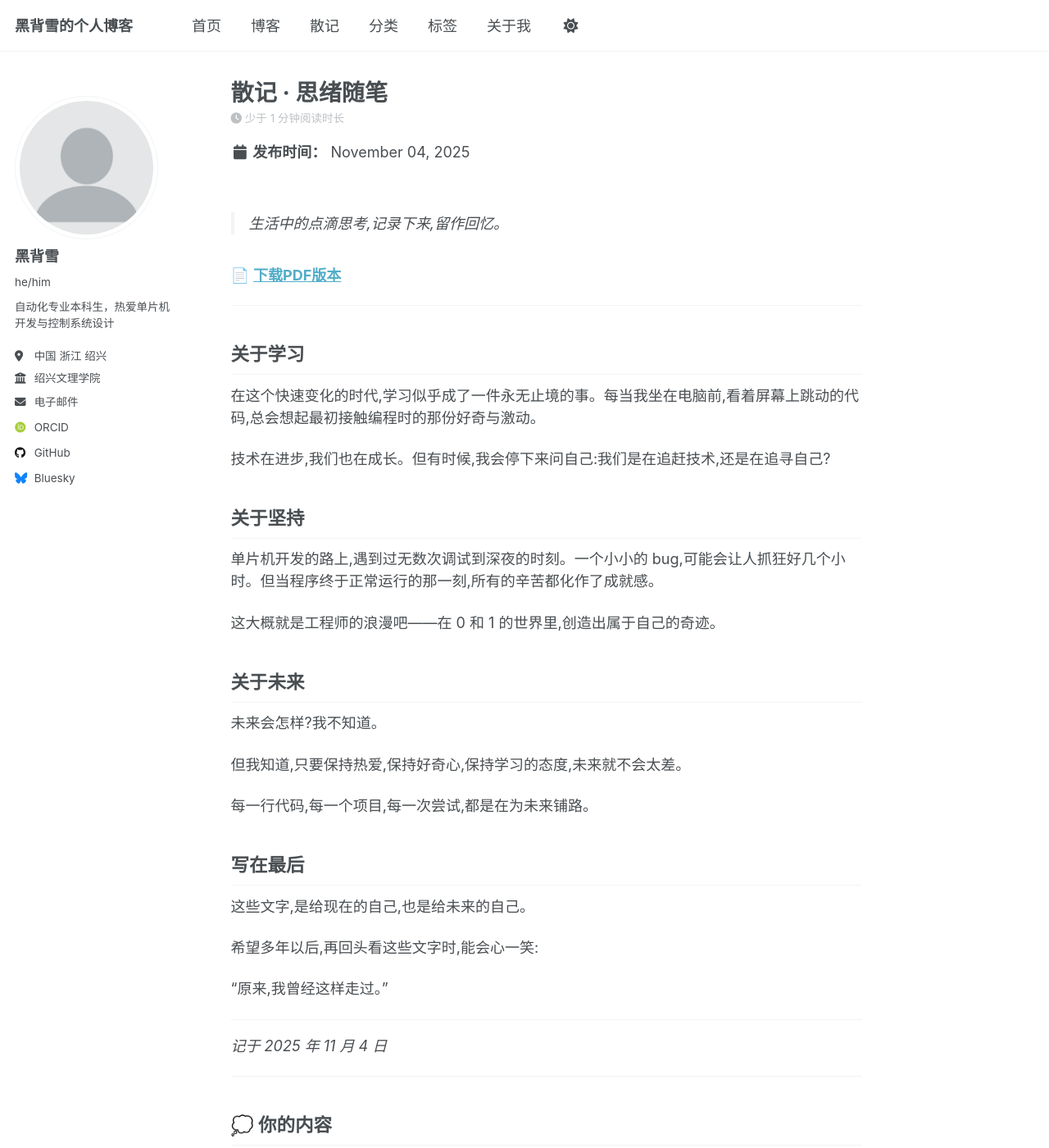
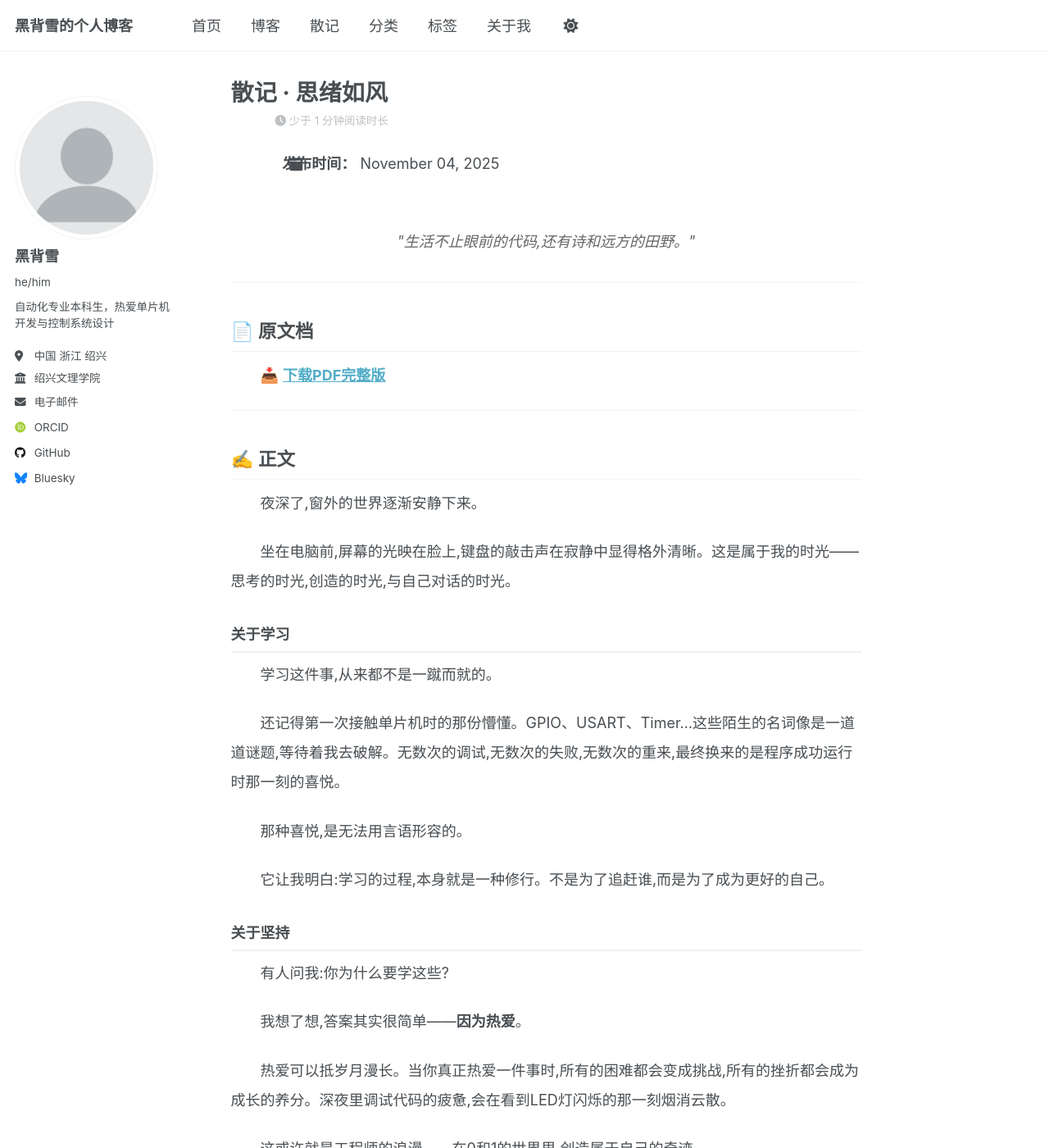
Before and after one commit to konghenfuxue-cpu/konghenfuxue-cpu.github.io, a Jekyll site: the page built from _posts/2025-11-04-notes-thoughts.md, in a window 1280 px wide and 1400 px high. Shown: the whole window at 82% size. Built offline with Jekyll 4.4.1, drawn with Linux system fonts in a browser that asks for light colours; some web fonts are replaced; a script that is not in the unit is left out; some of the changed text lies outside the part shown.

Commit message:
style: 优化散记文章为散文格式
- 美化排版和样式

- 添加优雅的散文布局

- 增强可读性和文学性

```diff
--- a/_posts/2025-11-04-notes-thoughts.md
+++ b/_posts/2025-11-04-notes-thoughts.md
@@ -1,68 +1,159 @@
 ---
-title: '散记 · 思绪随笔'
+title: '散记 · 思绪如风'
 date: 2025-11-04
 permalink: /posts/2025/11/notes-thoughts/
 tags:
   - 散记
   - 随笔
   - 思考
+  - 生活感悟
 categories:
   - 散记
+excerpt: "生活中的点滴思考,如风般轻盈,如水般流淌,记录下来,留作回忆。"
 ---
 
-> 生活中的点滴思考,记录下来,留作回忆。
-
-📄 **[下载PDF版本](/files/散记_思绪随笔.pdf)**
+<div style="text-align: center; font-style: italic; color: #666; margin: 2em 0;">
+"生活不止眼前的代码,还有诗和远方的田野。"
+</div>
 
 ---
 
-## 关于学习
+## 📄 原文档
 
-在这个快速变化的时代,学习似乎成了一件永无止境的事。每当我坐在电脑前,看着屏幕上跳动的代码,总会想起最初接触编程时的那份好奇与激动。
-
-技术在进步,我们也在成长。但有时候,我会停下来问自己:我们是在追赶技术,还是在追寻自己?
-
-## 关于坚持
-
-单片机开发的路上,遇到过无数次调试到深夜的时刻。一个小小的 bug,可能会让人抓狂好几个小时。但当程序终于正常运行的那一刻,所有的辛苦都化作了成就感。
-
-这大概就是工程师的浪漫吧——在 0 和 1 的世界里,创造出属于自己的奇迹。
-
-## 关于未来
-
-未来会怎样?我不知道。
-
-但我知道,只要保持热爱,保持好奇心,保持学习的态度,未来就不会太差。
-
-每一行代码,每一个项目,每一次尝试,都是在为未来铺路。
-
-## 写在最后
-
-这些文字,是给现在的自己,也是给未来的自己。
-
-希望多年以后,再回头看这些文字时,能会心一笑:
-
-"原来,我曾经这样走过。"
+📥 **[下载PDF完整版](/files/散记_思绪随笔.pdf)**
 
 ---
 
-*记于 2025 年 11 月 4 日*
+## ✍️ 正文
+
+<!-- 在下方粘贴你的PDF文档内容 -->
+
+夜深了,窗外的世界逐渐安静下来。
+
+坐在电脑前,屏幕的光映在脸上,键盘的敲击声在寂静中显得格外清晰。这是属于我的时光——思考的时光,创造的时光,与自己对话的时光。
+
+### 关于学习
+
+学习这件事,从来都不是一蹴而就的。
+
+还记得第一次接触单片机时的那份懵懂。GPIO、USART、Timer...这些陌生的名词像是一道道谜题,等待着我去破解。无数次的调试,无数次的失败,无数次的重来,最终换来的是程序成功运行时那一刻的喜悦。
+
+那种喜悦,是无法用言语形容的。
+
+它让我明白:学习的过程,本身就是一种修行。不是为了追赶谁,而是为了成为更好的自己。
+
+### 关于坚持
+
+有人问我:你为什么要学这些?
+
+我想了想,答案其实很简单——**因为热爱**。
+
+热爱可以抵岁月漫长。当你真正热爱一件事时,所有的困难都会变成挑战,所有的挫折都会成为成长的养分。深夜里调试代码的疲惫,会在看到LED灯闪烁的那一刻烟消云散。
+
+这或许就是工程师的浪漫——在0和1的世界里,创造属于自己的奇迹。
+
+### 关于生活
+
+生活,总是在忙碌与平静之间切换。
+
+忙碌时,恨不得一天有48小时;平静时,却又觉得时间过得太慢。但无论如何,生活都在继续,时间都在流逝。
+
+我们能做的,就是珍惜当下,记录此刻。
+
+也许多年以后,当我再翻开这些文字,会想起今天的自己:那个在深夜敲下这些字的人,那个对未来充满期待的人,那个还保持着初心的人。
+
+### 关于未来
+
+未来是什么样子?
+
+我不知道。
+
+但我知道,只要保持好奇心,保持学习的态度,保持对生活的热爱,未来就不会太差。
+
+每一行代码,都是在为梦想铺路;
+每一次尝试,都是在为未来奠基;
+每一个瞬间,都值得被认真对待。
+
+### 写给自己
+
+亲爱的自己:
+
+请记住今天的这份心境,这份热情,这份坚持。
+
+未来的路还很长,会有迷茫,会有困惑,会有想要放弃的时刻。但请相信,只要不忘初心,前方就永远有光。
+
+愿你:
+- 🌟 保持热爱,奔赴山海
+- 💪 不惧困难,勇往直前
+- 📚 终身学习,持续成长
+- ❤️ 热爱生活,珍惜当下
 
 ---
 
-## 💭 你的内容
+<div style="text-align: right; font-style: italic; color: #999; margin: 2em 0;">
+记于 2025 年 11 月 4 日 · 深夜<br/>
+一个普通而又特别的夜晚
+</div>
 
-**请在下方粘贴你的 PDF 文档内容:**
+---
+
+## 📝 后记
+
+这篇散记,写给此刻的自己,也写给未来的自己。
+
+希望多年以后,当我再次读到这些文字时,能够会心一笑:
+
+> "原来,我曾经这样走过;
+> 原来,我从未忘记初心;
+> 原来,那些努力都没有白费。"
+
+---
 
 <!--
-在这里添加你的散记内容
-你可以从 PDF 复制文字粘贴到这里
-支持 Markdown 格式
+� 提示:
+如果你有PDF文档的原文内容,可以:
+1. 打开PDF文件
+2. 复制文字内容
+3. 粘贴到这里替换示例内容
+4. 保持散文的格式和排版
 -->
 
+---
 
-
+<div style="background: linear-gradient(135deg, #667eea 0%, #764ba2 100%); padding: 2em; border-radius: 10px; color: white; text-align: center; margin: 2em 0;">
+  <h3 style="color: white; margin-top: 0;">✨ 愿你我</h3>
+  <p style="font-size: 1.1em; line-height: 1.8;">
+    在浩瀚的知识海洋中<br/>
+    找到属于自己的那片星空<br/>
+    <br/>
+    愿每一次努力都有回响<br/>
+    愿每一个梦想都能照进现实
+  </p>
+</div>
 
 ---
 
 *未完待续...*
+
+<style>
+/* 散文样式优化 */
+article h3 {
+  margin-top: 2em;
+  padding-bottom: 0.5em;
+  border-bottom: 2px solid #f0f0f0;
+}
+
+article p {
+  line-height: 2;
+  text-indent: 2em;
+  margin: 1.5em 0;
+}
+
+article blockquote {
+  border-left: 4px solid #667eea;
+  background: #f8f9fa;
+  padding: 1em 1.5em;
+  margin: 2em 0;
+  font-style: italic;
+}
+</style>
```
